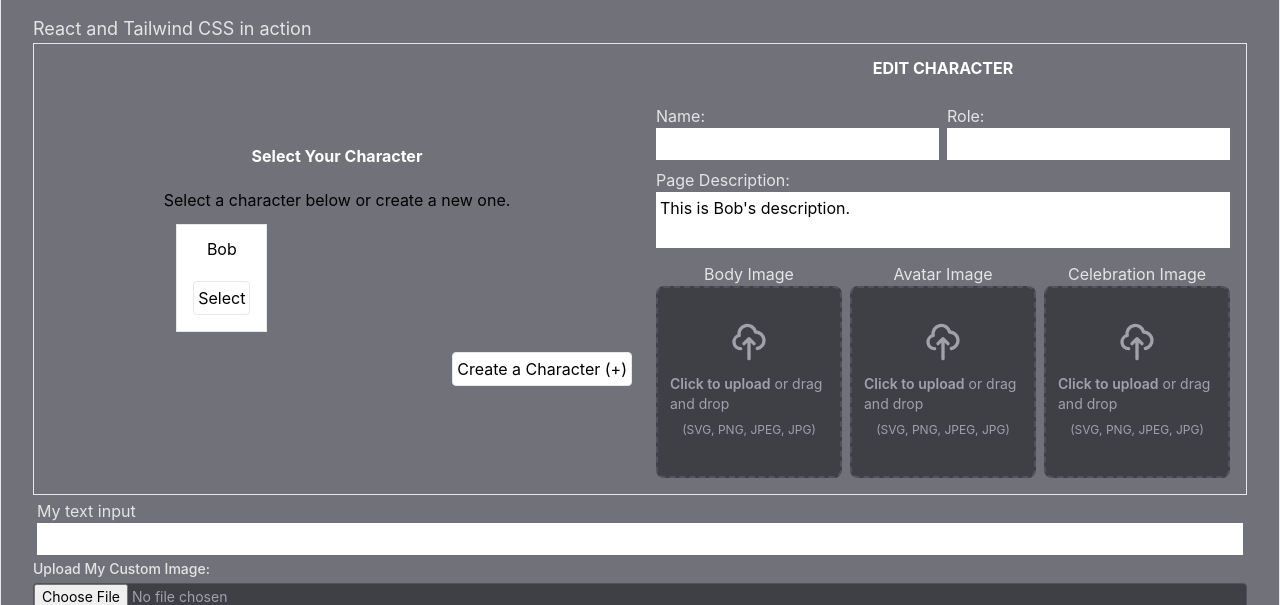
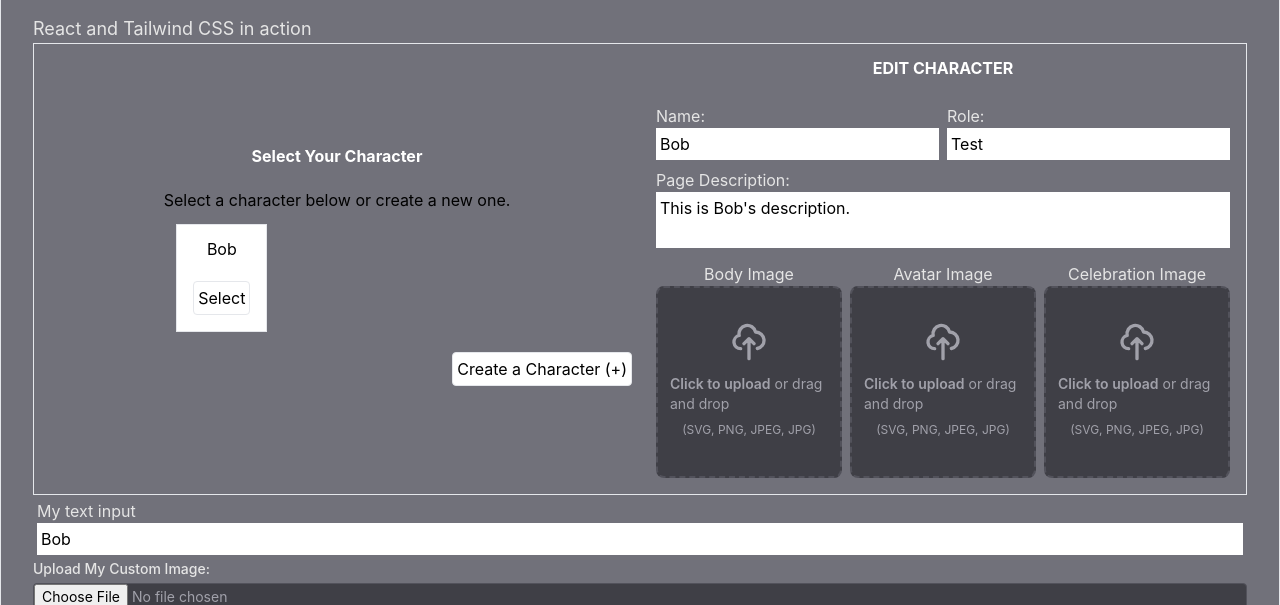
Before and after one commit to bcgov/ditp-showcase-creator-ui, a React (Create React App) app: page / in a window 1280 px wide. Shown: the part 1640-2245 px from the top of the page. Built offline with nearby package versions, Linux system fonts and the light colour scheme.

Commit message:
small change

```diff
--- a/src/react-modules/TextInput.js
+++ b/src/react-modules/TextInput.js
@@ -9,9 +9,9 @@ function TextInput({
 }) {
   const [value, setValue] = useState("");
 
-  // useEffect(() => {
-  //   setValue(showcaseJSON.personas[personaIndex][element]);
-  // }, [personaIndex]);
+  useEffect(() => {
+    setValue(showcaseJSON.personas[personaIndex][element]);
+  }, [personaIndex]);
 
   const handleChange = (newValue) => {
     setValue(newValue);
```
